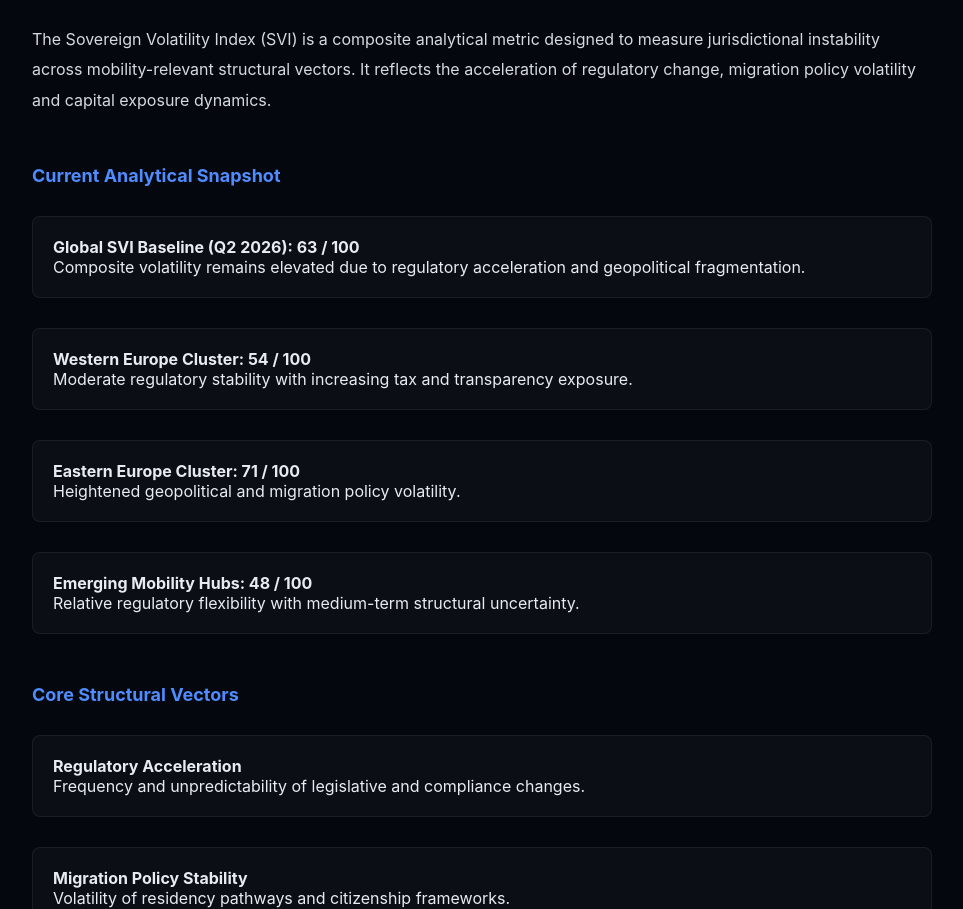
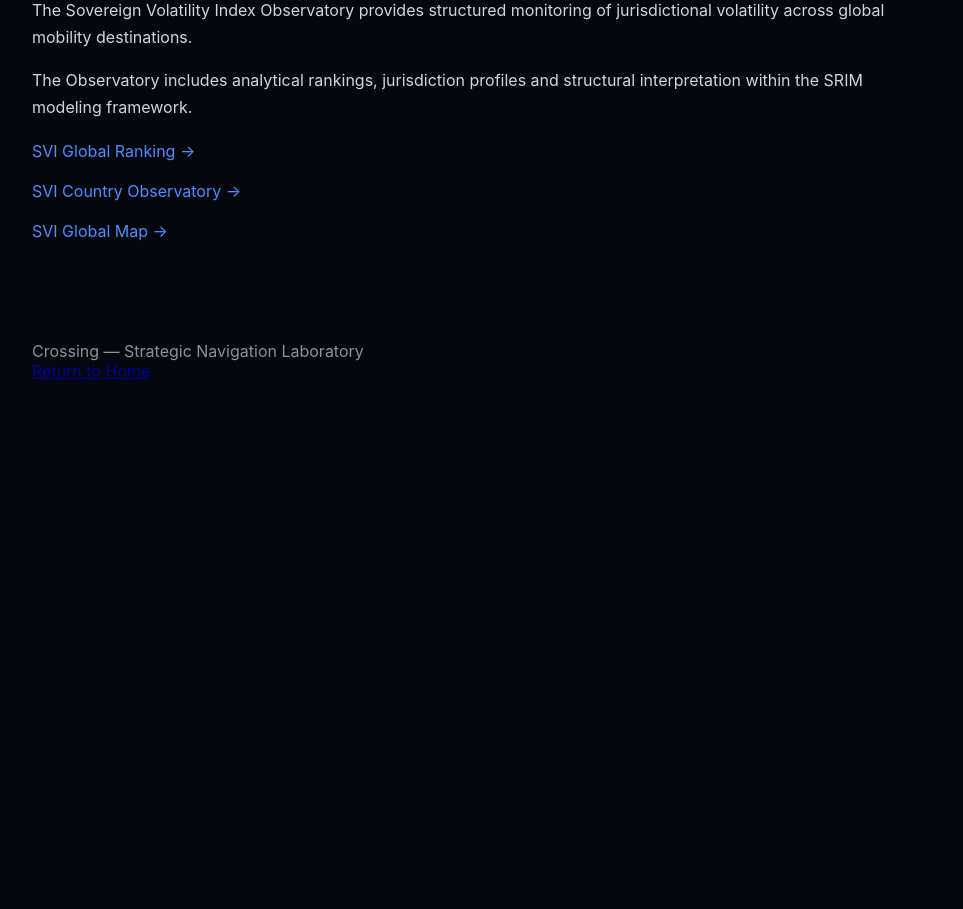
Before and after one commit to alexanderlebed/crossing-express, a website: page sovereign-index.html in a window 1280 px wide. Shown: the part 170-1079 px from the top of the page, without its empty margins (158-1121 px from the left). After the commit the page ends 800 px from the top, so only its background shows below. Drawn offline with Linux system fonts and the light colour scheme.

Commit message:
Update sovereign-index.html

```diff
--- a/sovereign-index.html
+++ b/sovereign-index.html
@@ -2,70 +2,47 @@
 <html lang="en">
 <head>
 <meta charset="utf-8">
-<title>Sovereign Volatility Index — Crossing</title>
+<title>SVI Observatory — Crossing</title>
 <meta name="viewport" content="width=device-width, initial-scale=1">
 
 <style>
-body {
-  margin: 0;
-  background: #05070f;
-  color: #e8ecf1;
-  font-family: -apple-system, BlinkMacSystemFont, Segoe UI, Roboto, sans-serif;
+
+body{
+margin:0;
+background:#05070f;
+color:#e8ecf1;
+font-family:-apple-system,BlinkMacSystemFont,Segoe UI,Roboto,sans-serif;
 }
 
-.container {
-  max-width: 900px;
-  margin: auto;
-  padding: 90px 30px;
+.container{
+max-width:900px;
+margin:auto;
+padding:80px 30px;
 }
 
-h1 {
-  font-size: 34px;
-  margin-bottom: 40px;
+h1{
+font-size:34px;
 }
 
-h2 {
-  margin-top: 50px;
-  font-size: 18px;
-  color: #4f8cff;
+p{
+line-height:1.7;
+opacity:0.9;
 }
 
-p {
-  line-height: 1.9;
-  opacity: 0.92;
-  margin-top: 20px;
+.link{
+margin-top:20px;
 }
 
-.vector {
-  margin-top: 30px;
-  padding: 20px;
-  background: rgba(255,255,255,0.03);
-  border: 1px solid rgba(255,255,255,0.06);
-  border-radius: 8px;
+.link a{
+color:#4f8cff;
+text-decoration:none;
 }
 
-.statement {
-  margin-top: 40px;
-  padding: 20px;
-  background: rgba(79,140,255,0.08);
-  border-left: 3px solid #4f8cff;
-  border-radius: 6px;
+.footer{
+margin-top:100px;
+opacity:0.6;
 }
 
-.footer {
-  margin-top: 120px;
-  opacity: 0.6;
-  font-size: 14px;
-}
-
-.footer a {
-  color: #4f8cff;
-  text-decoration: none;
-}
-
-.footer a:hover {
-  text-decoration: underline;
-}
 </style>
 </head>
 
@@ -73,71 +50,36 @@ p {
 
 <div class="container">
 
-<h1>Sovereign Volatility Index (SVI)</h1>
+<h1>SVI Observatory</h1>
 
 <p>
-The Sovereign Volatility Index (SVI) is a composite analytical metric designed to measure jurisdictional instability across mobility-relevant structural vectors.
-It reflects the acceleration of regulatory change, migration policy volatility and capital exposure dynamics.
+The Sovereign Volatility Index Observatory provides structured monitoring
+of jurisdictional volatility across global mobility destinations.
 </p>
 
-<h2>Current Analytical Snapshot</h2>
+<p>
+The Observatory includes analytical rankings, jurisdiction profiles
+and structural interpretation within the SRIM modeling framework.
+</p>
 
-<div class="vector">
-<strong>Global SVI Baseline (Q2 2026): 63 / 100</strong><br>
-Composite volatility remains elevated due to regulatory acceleration and geopolitical fragmentation.
+<div class="link">
+<a href="/svi-ranking.html">SVI Global Ranking →</a>
 </div>
 
-<div class="vector">
-<strong>Western Europe Cluster: 54 / 100</strong><br>
-Moderate regulatory stability with increasing tax and transparency exposure.
+<div class="link">
+<a href="/svi-observatory.html">SVI Country Observatory →</a>
 </div>
 
-<div class="vector">
-<strong>Eastern Europe Cluster: 71 / 100</strong><br>
-Heightened geopolitical and migration policy volatility.
-</div>
-
-<div class="vector">
-<strong>Emerging Mobility Hubs: 48 / 100</strong><br>
-Relative regulatory flexibility with medium-term structural uncertainty.
-</div>
-
-<h2>Core Structural Vectors</h2>
-
-<div class="vector">
-<strong>Regulatory Acceleration</strong><br>
-Frequency and unpredictability of legislative and compliance changes.
-</div>
-
-<div class="vector">
-<strong>Migration Policy Stability</strong><br>
-Volatility of residency pathways and citizenship frameworks.
-</div>
-
-<div class="vector">
-<strong>Capital Transparency Exposure</strong><br>
-Intensity of reporting regimes and cross-border disclosure requirements.
-</div>
-
-<div class="vector">
-<strong>Tax Regime Fluidity</strong><br>
-Structural changes in taxation affecting international income holders.
-</div>
-
-<div class="vector">
-<strong>Geopolitical Discontinuity Risk</strong><br>
-Exposure to sanctions, diplomatic fractures and systemic realignments.
-</div>
-
-<div class="statement">
-SVI is not predictive.
-It is a structured volatility mapping instrument within the SRIM framework.
-Updated quarterly.
+<div class="link">
+<a href="/svi-map.html">SVI Global Map →</a>
 </div>
 
 <div class="footer">
+
 Crossing — Strategic Navigation Laboratory<br>
+
 <a href="/">Return to Home</a>
+
 </div>
 
 </div>
```
